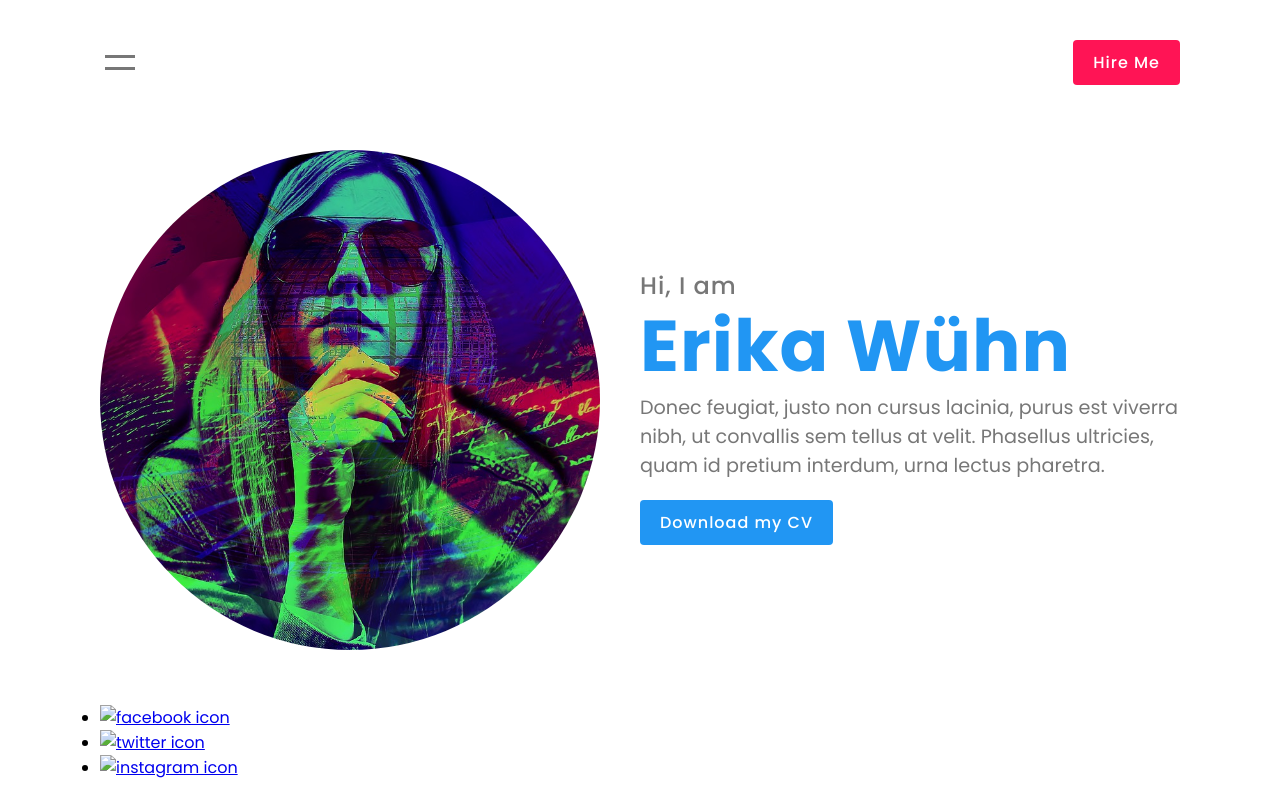
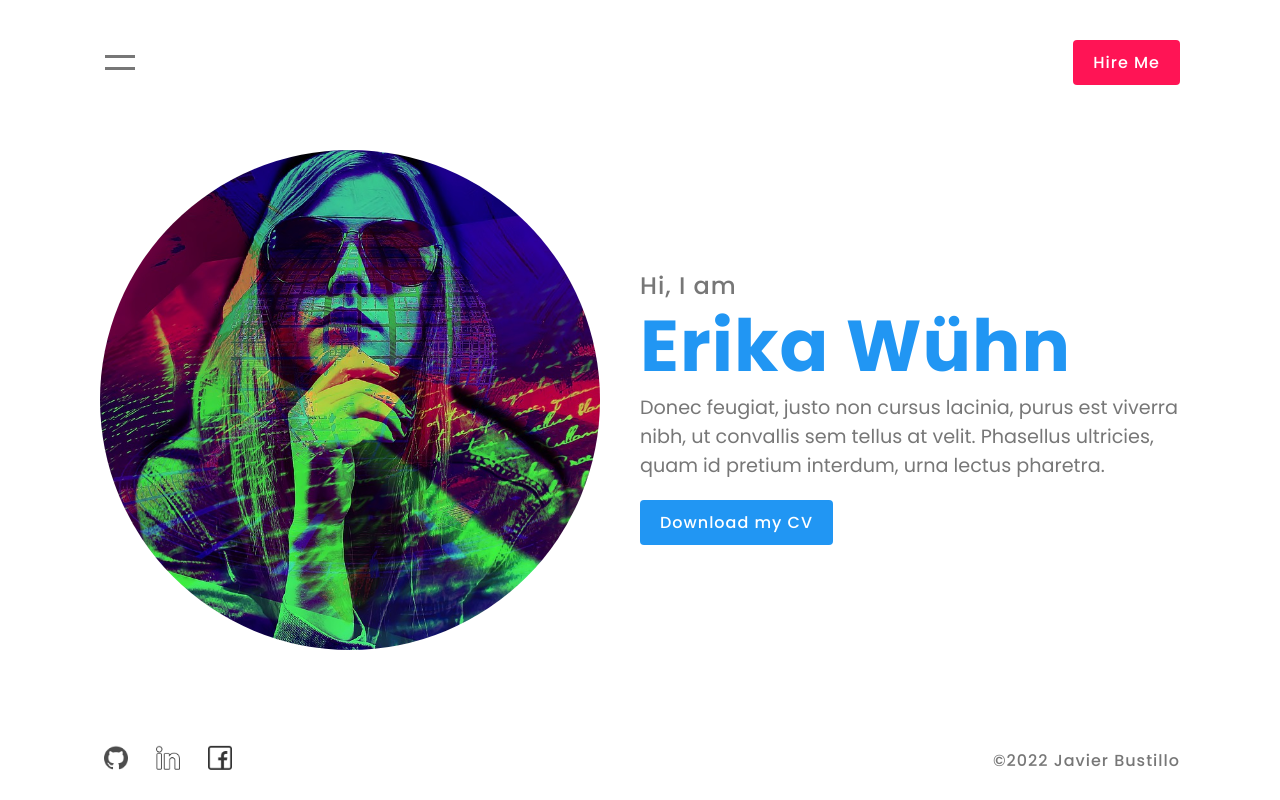
Before and after one commit to javier-bustillo/responsive-landing-web-personal-portfolio, a plain HTML site: page index.html in a window 1280 px wide. Drawn offline with Linux system fonts and the light colour scheme.

Commit message:
footer modified

```diff
--- a/index.html
+++ b/index.html
@@ -2,7 +2,7 @@
 <html lang="es">
 
 <head>
-    <meta name="viewport" content="width=device-width, inintial-scale=1.0">
+    <meta name="viewport" content="width=device-width, initial-scale=1.0">
     <meta charset="UTF-8">
     <title>Responsive Portfolio Landing Page</title>
     <link rel="stylesheet" href="css/styles.css">
@@ -40,11 +40,12 @@
             <a href="#" class="btn">Download my CV</a>
         </div>
         <footer>
-            <ul>
-                <li><a href="#"><img src="" alt="facebook icon"></a></li>
-                <li><a href="#"><img src="" alt="twitter icon"></a></li>
-                <li><a href="#"><img src="" alt="instagram icon"></a></li>
+            <ul class="sci">
+                <li><a href="#"><img src="img/github.png" alt="github icon"></a></li>
+                <li><a href="#"><img src="img/linkedin.png" alt="linkedin icon"></a></li>
+                <li><a href="#"><img src="img/facebook.png" alt="facebook icon"></a></li>
             </ul>
+            <p class="copyrightText">©2022 Javier Bustillo</p>
         </footer>
     </section>
     <script src="js/index.js"></script>
```
